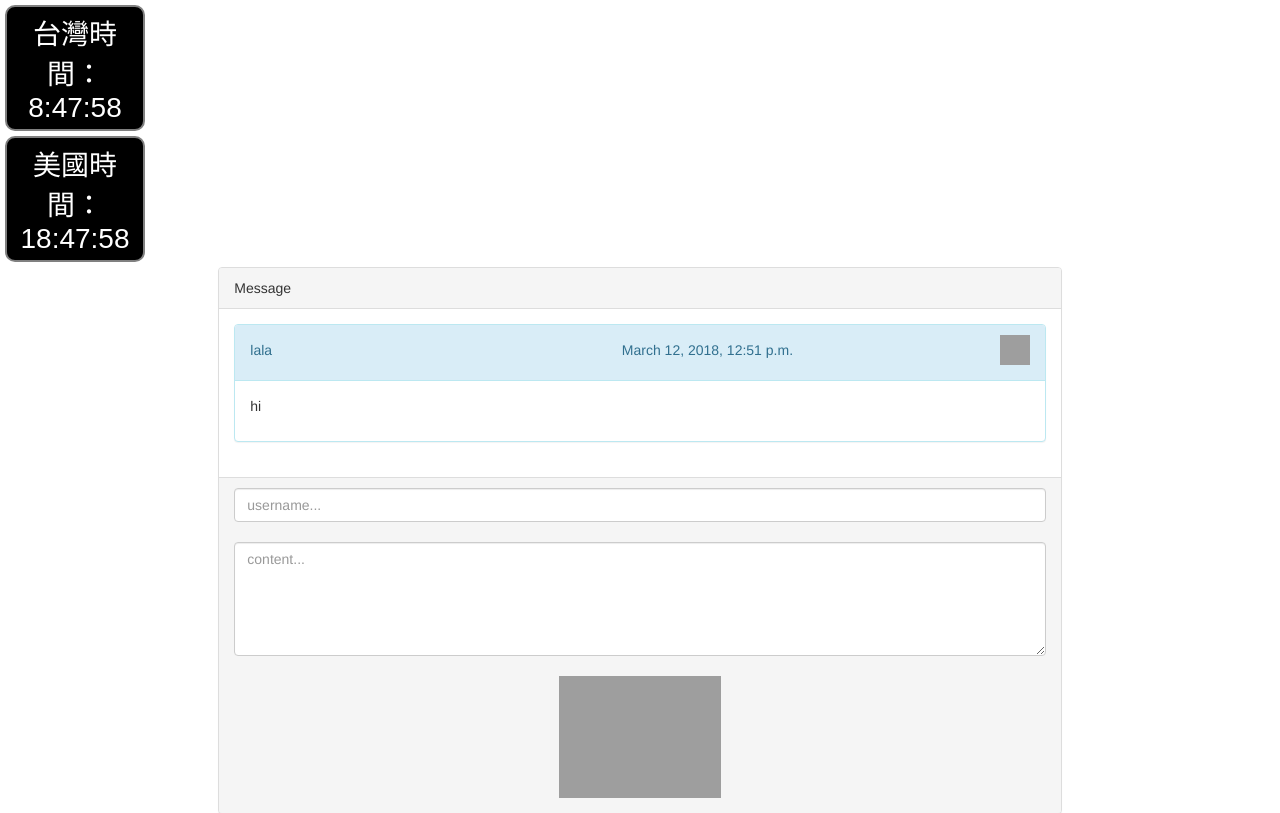
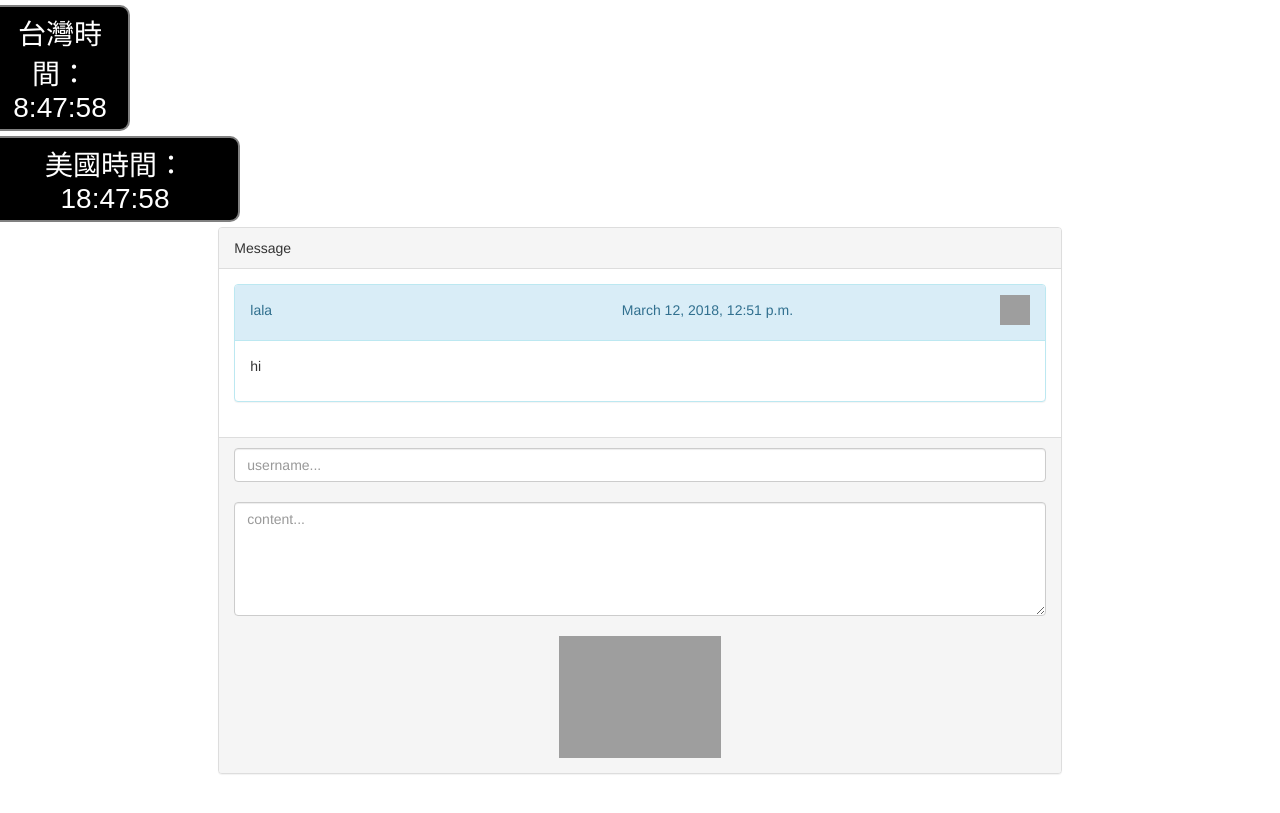
Before and after one commit to TanSita/messageboard, a Django app: page /messageboard/ in a window 1280 px wide. Shown: the top 813 px of the page. After the commit the page ends 774 px from the top, so only its background shows below. Run offline with Django 3.2, Linux system fonts and the light colour scheme; data comes from the database, SQL or seed files in the repository; some libraries are stand-ins or nearby versions; grey boxes are pictures that could not be loaded.

Commit message:
add clock

```diff
--- a/static/css/index.css
+++ b/static/css/index.css
@@ -30,6 +30,6 @@ p.postdate
 	padding: 5px;
 	border: solid gray 2px;
 	border-radius: 10px;
-	width:140px;
+	width:250px;
 	text-align:center;
 }
--- a/templates/home.html
+++ b/templates/home.html
@@ -40,11 +40,10 @@
 </head>
 
 <body onload="startTime()">
-    <div id="TWclock" class="text-center">
-    </div>
-
-    <div id="USclock" class="text-center">
-    </div>
+	<div class="row text-center">
+	    <div id="TWclock"></div>
+	    <div id="USclock"></div>
+	</div>
 
 	<div class="row">
 		<div class="col-xs-offset-2 col-xs-8">
```
